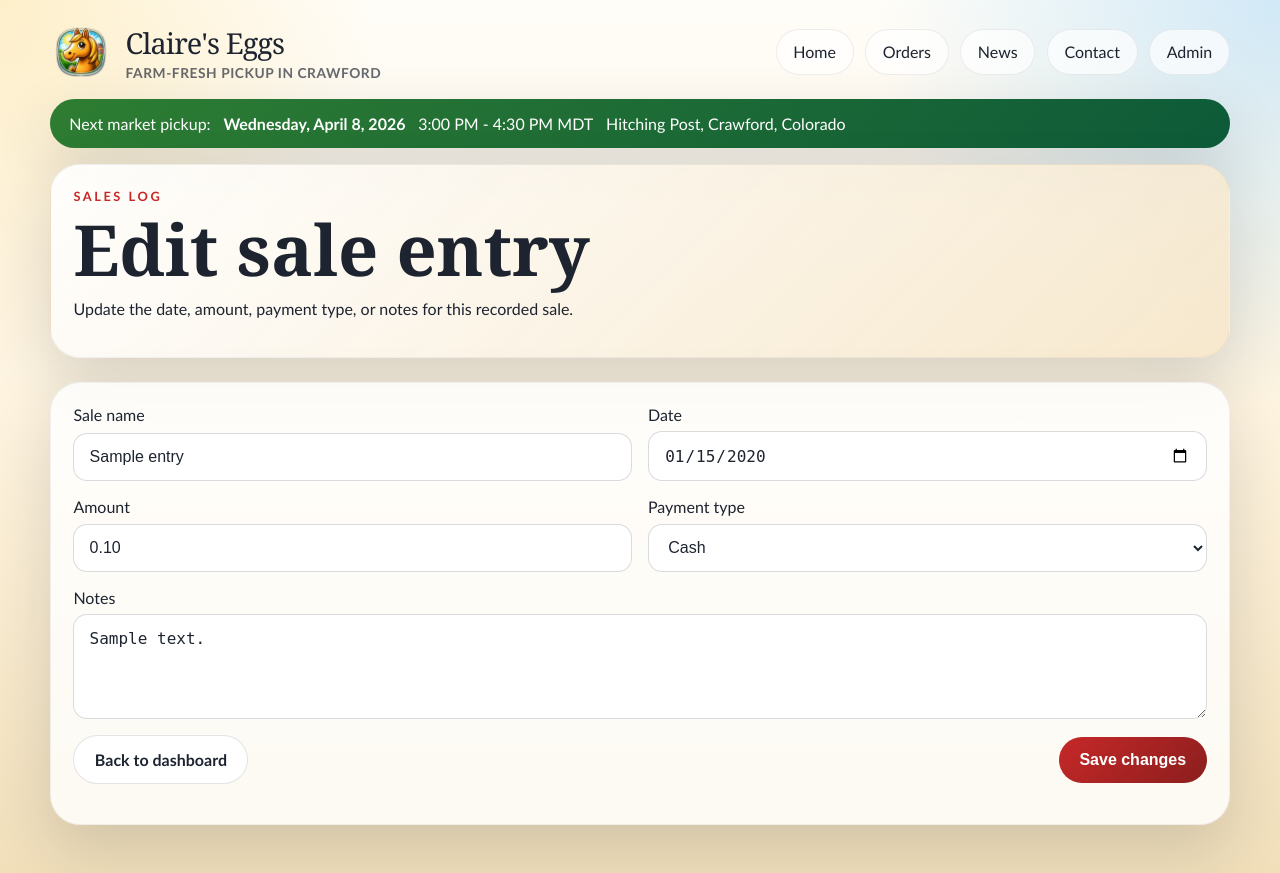
After one commit to FarmerJakobe/claires-eggs, a Flask app: page /admin/sales/1/edit in a window 1280 px wide. The commit adds this page. Run offline with Flask 3, Linux system fonts and the light colour scheme; the visitor is signed in with stand-in values (Sample User, id 1); tables that the repository leaves empty hold one stand-in row (values such as "Sample post").

Commit message:
Add editing for sales log entries

```diff
--- a/app/app.py
+++ b/app/app.py
@@ -35,6 +35,7 @@ from .store import (
     get_order,
     get_post,
     get_post_by_slug,
+    get_sales_entry,
     list_active_inventory,
     list_all_inventory,
     list_contact_messages,
@@ -50,6 +51,7 @@ from .store import (
     save_contact_message,
     save_post,
     sync_post_to_facebook,
+    update_sales_entry,
     update_inventory_item,
     update_order_payment,
     update_order_status,
@@ -386,6 +388,30 @@ def create_app() -> Flask:
             flash("Sale logged.", "success")
         return redirect(url_for("admin_dashboard"))
 
+    @app.route("/admin/sales/<int:sale_id>/edit", methods=["GET", "POST"])
+    @admin_required
+    def admin_sales_edit(sale_id: int):
+        database = get_db()
+        sale = get_sales_entry(database, sale_id)
+        if not sale:
+            abort(404)
+
+        if request.method == "POST":
+            form_data = normalize_form(request.form)
+            try:
+                form_data["amount_cents"] = dollars_to_cents(form_data.get("amount", ""))
+                update_sales_entry(database, sale_id, form_data)
+            except (StoreError, ValueError) as exc:
+                database.rollback()
+                flash(str(exc), "error")
+            else:
+                database.commit()
+                flash("Sale entry updated.", "success")
+                return redirect(url_for("admin_dashboard"))
+            sale = get_sales_entry(database, sale_id)
+
+        return render_template("admin/sales_form.html", sale=sale)
+
     @app.route("/admin/expenses/new", methods=["POST"])
     @admin_required
     def admin_expenses_new():
--- a/app/store.py
+++ b/app/store.py
@@ -514,6 +514,42 @@ def list_popular_pages(database: sqlite3.Connection, days: int = 30, limit: int
 
 
 def create_sales_entry(database: sqlite3.Connection, form_data: dict) -> None:
+    title, sale_date, amount_cents, payment_method, notes = normalize_sales_entry(form_data)
+
+    database.execute(
+        """
+        INSERT INTO sales_entries (
+            sale_date, title, amount_cents, payment_method, notes, created_at
+        ) VALUES (?, ?, ?, ?, ?, ?)
+        """,
+        (sale_date, title, amount_cents, payment_method, notes, local_now().isoformat()),
+    )
+
+
+def get_sales_entry(database: sqlite3.Connection, sale_id: int):
+    return database.execute(
+        "SELECT * FROM sales_entries WHERE id = ?",
+        (sale_id,),
+    ).fetchone()
+
+
+def update_sales_entry(database: sqlite3.Connection, sale_id: int, form_data: dict) -> None:
+    existing = get_sales_entry(database, sale_id)
+    if not existing:
+        raise StoreError("Sale entry not found.")
+
+    title, sale_date, amount_cents, payment_method, notes = normalize_sales_entry(form_data)
+    database.execute(
+        """
+        UPDATE sales_entries
+        SET sale_date = ?, title = ?, amount_cents = ?, payment_method = ?, notes = ?
+        WHERE id = ?
+        """,
+        (sale_date, title, amount_cents, payment_method, notes, sale_id),
+    )
+
+
+def normalize_sales_entry(form_data: dict) -> tuple[str, str, int, str, str]:
     title = form_data.get("title", "").strip() or "Market sale"
     payment_method = form_data.get("payment_method", "cash").strip().lower()
     amount_cents = int(form_data["amount_cents"])
@@ -524,15 +560,7 @@ def create_sales_entry(database: sqlite3.Connection, form_data: dict) -> None:
         raise StoreError("Sale amount must be greater than zero.")
     if payment_method not in {"cash", "card", "other"}:
         raise StoreError("Choose cash, card, or other for the sale.")
-
-    database.execute(
-        """
-        INSERT INTO sales_entries (
-            sale_date, title, amount_cents, payment_method, notes, created_at
-        ) VALUES (?, ?, ?, ?, ?, ?)
-        """,
-        (sale_date, title, amount_cents, payment_method, notes, local_now().isoformat()),
-    )
+    return title, sale_date, amount_cents, payment_method, notes
 
 
 def list_sales_entries(database: sqlite3.Connection, limit: int = 10):
--- a/app/templates/admin/dashboard.html
+++ b/app/templates/admin/dashboard.html
@@ -151,7 +151,10 @@
                 <p>{{ sale.notes }}</p>
               {% endif %}
             </div>
-            <strong class="price">{{ sale.amount_cents|money }}</strong>
+            <div class="admin-actions">
+              <strong class="price">{{ sale.amount_cents|money }}</strong>
+              <a class="text-link" href="{{ url_for('admin_sales_edit', sale_id=sale.id) }}">Edit</a>
+            </div>
           </div>
         {% else %}
           <p>No manual sales logged yet.</p>
--- /dev/null
+++ b/app/templates/admin/sales_form.html
@@ -0,0 +1,53 @@
+{% extends "base.html" %}
+
+{% block title %}Edit Sale | Claire's Eggs{% endblock %}
+
+{% block content %}
+  <section class="page-intro">
+    <p class="eyebrow">Sales log</p>
+    <h1>Edit sale entry</h1>
+    <p>Update the date, amount, payment type, or notes for this recorded sale.</p>
+  </section>
+
+  <section class="card">
+    <form class="stack-form" method="post">
+      <div class="form-grid">
+        <label>
+          Sale name
+          <input type="text" name="title" value="{{ sale.title }}" required>
+        </label>
+        <label>
+          Date
+          <input type="date" name="sale_date" value="{{ sale.sale_date }}" required>
+        </label>
+        <label>
+          Amount
+          <input
+            type="number"
+            name="amount"
+            min="0.01"
+            step="0.01"
+            value="{{ '%.2f'|format(sale.amount_cents / 100) }}"
+            required
+          >
+        </label>
+        <label>
+          Payment type
+          <select name="payment_method">
+            <option value="cash" {{ "selected" if sale.payment_method == "cash" else "" }}>Cash</option>
+            <option value="card" {{ "selected" if sale.payment_method == "card" else "" }}>Card</option>
+            <option value="other" {{ "selected" if sale.payment_method == "other" else "" }}>Other</option>
+          </select>
+        </label>
+      </div>
+      <label>
+        Notes
+        <textarea name="notes" rows="4">{{ sale.notes }}</textarea>
+      </label>
+      <div class="form-actions">
+        <a class="button button-secondary" href="{{ url_for('admin_dashboard') }}">Back to dashboard</a>
+        <button class="button button-primary" type="submit">Save changes</button>
+      </div>
+    </form>
+  </section>
+{% endblock %}
```
Also changed, not shown: tests/test_app.py (+52 -0 lines).
